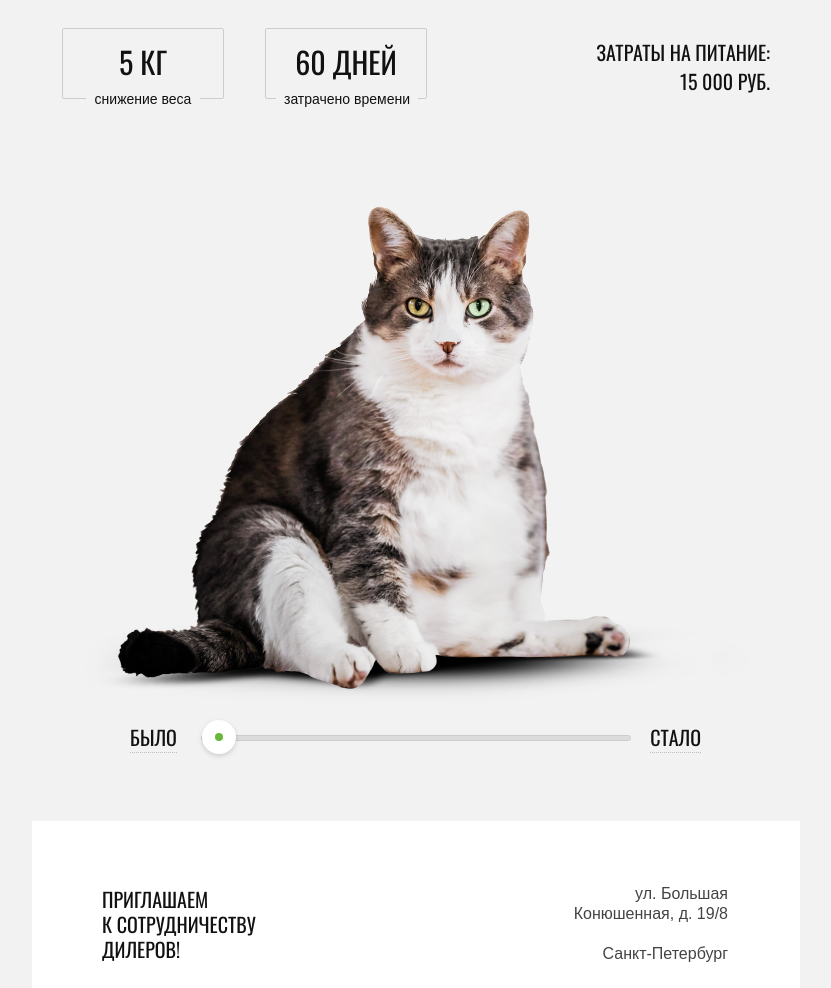
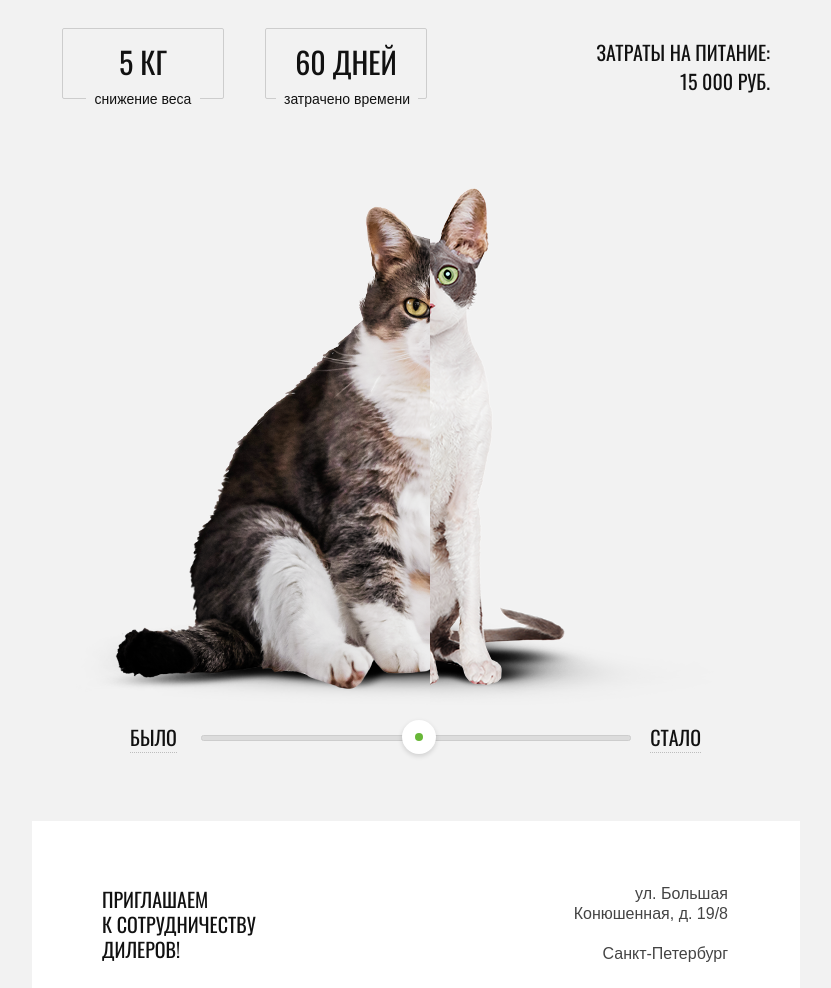
Before and after one commit to Dmi3Iva/hahtmlcsslvl2, a website: page source/index.html in a window 1280 px wide. Shown: the part 2766-3754 px from the top of the page, without its empty margins (224-1055 px from the left). Drawn offline with nearby package versions, Linux system fonts and the light colour scheme; files that its build step writes are made by us from their sources; files whose address does not match are found by name.

Commit message:
yeaaaa we've done slider with cats

```diff
--- a/source/js/main.js
+++ b/source/js/main.js
@@ -40,9 +40,10 @@ window.onload  = function(){
       btn.style.left =  pos + 'px';
 
       inputResult.value = pos/(btn.parentElement.clientWidth-12);
-      console.log('pos:'+pos);
-      console.log('parent:'+ (btn.parentElement.clientWidth-12));
-      console.log(inputResult.value);
+      // console.log('pos:'+pos);
+      // console.log('parent:'+ (btn.parentElement.clientWidth-12));
+      // console.log(inputResult.value);
+      changeWidth(inputResult.value);
     }
 
     function onMouseMove(event) {
@@ -56,6 +57,16 @@ window.onload  = function(){
       this.onmouseup = null;
     };
   }
+  // TODO: try this idea
+  let beforeImg = document.querySelector('.slider-cat__item:first-child');
+  let afterImg = document.querySelector('.slider-cat__item:last-child');
+  let parentWidth = document.querySelector('.slider-cat__list').offsetWidth ;//style.width;
+
+  function changeWidth(value){
+    beforeImg.style.width = value * parentWidth + 'px';
+
+    console.log(beforeImg.style.width);
+  }
 
 }//end window onload
 
--- a/source/sass/presentation.scss
+++ b/source/sass/presentation.scss
@@ -95,7 +95,7 @@
     content: "";
     position: relative;
     top: -16px;
-    left: 0;
+    left: 200px;
     display: block;
     background-color: #ffffff;
     border-width: 1px;
--- a/source/sass/slider-cat.scss
+++ b/source/sass/slider-cat.scss
@@ -8,15 +8,11 @@
 }
 
 .slider-cat__item{
-  display: none;
+  display: block;
   margin: 0 auto;
   padding-left: 0px;
   width: 100%;
   text-align: center;
-}
-
-.slider-cat__item--show{
-  display: block;
 }
 
 .slider-cat__image{
@@ -31,5 +27,19 @@
 
   .slider-cat__list{
     margin-bottom: 12px;
+    position: relative;
+  }
+
+  .slider-cat__item:first-child{
+    position: absolute;
+    width: 368px;
+    margin-left: 0;
+    overflow: hidden;
+    z-index: 0;
+    background-color: #F2F2F2;
+  }
+
+  .slider-cat__item:last-child{
+    z-index: 1;
   }
 }
```
Also changed, not shown: docs/css/style.min.css.
